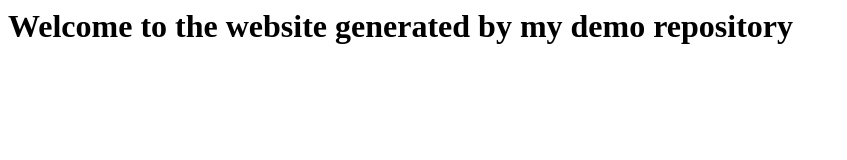
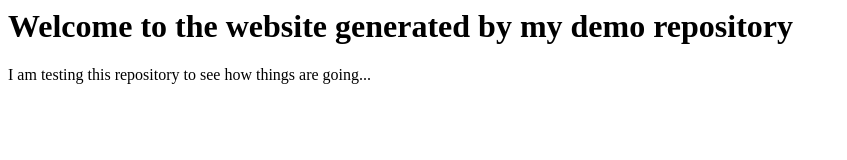
Before and after one commit to Esperos-ca/demo-repository, a website: page index.html in a window 1280 px wide. Shown: the whole page, without its empty margins (0-847 px from the left). Drawn offline with Linux system fonts and the light colour scheme.

Commit message:
Update index.html

```diff
--- a/index.html
+++ b/index.html
@@ -1 +1,2 @@
 <h1>Welcome to the website generated by my demo repository</h1>
+<p>I am testing this repository to see how things are going...</p>
```
